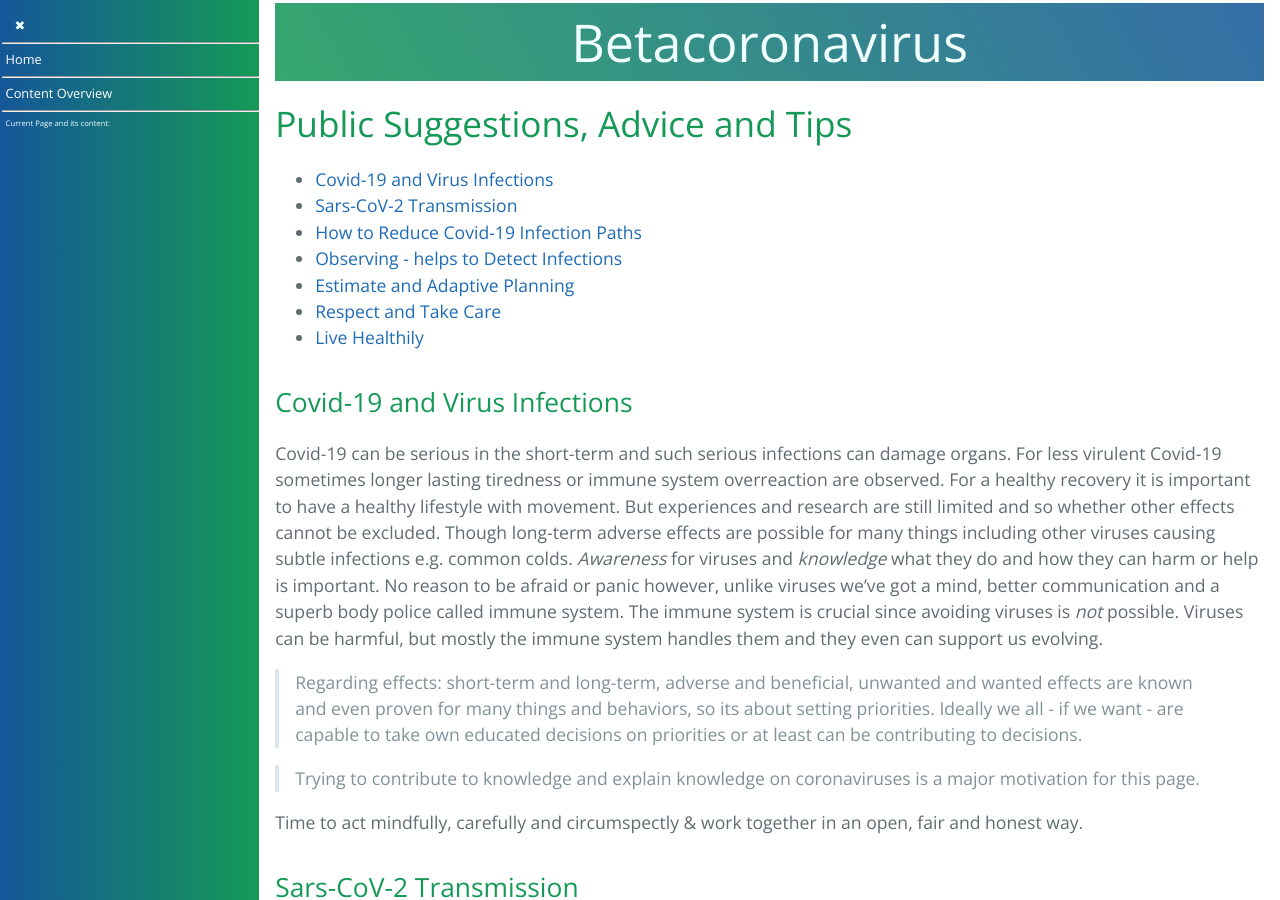
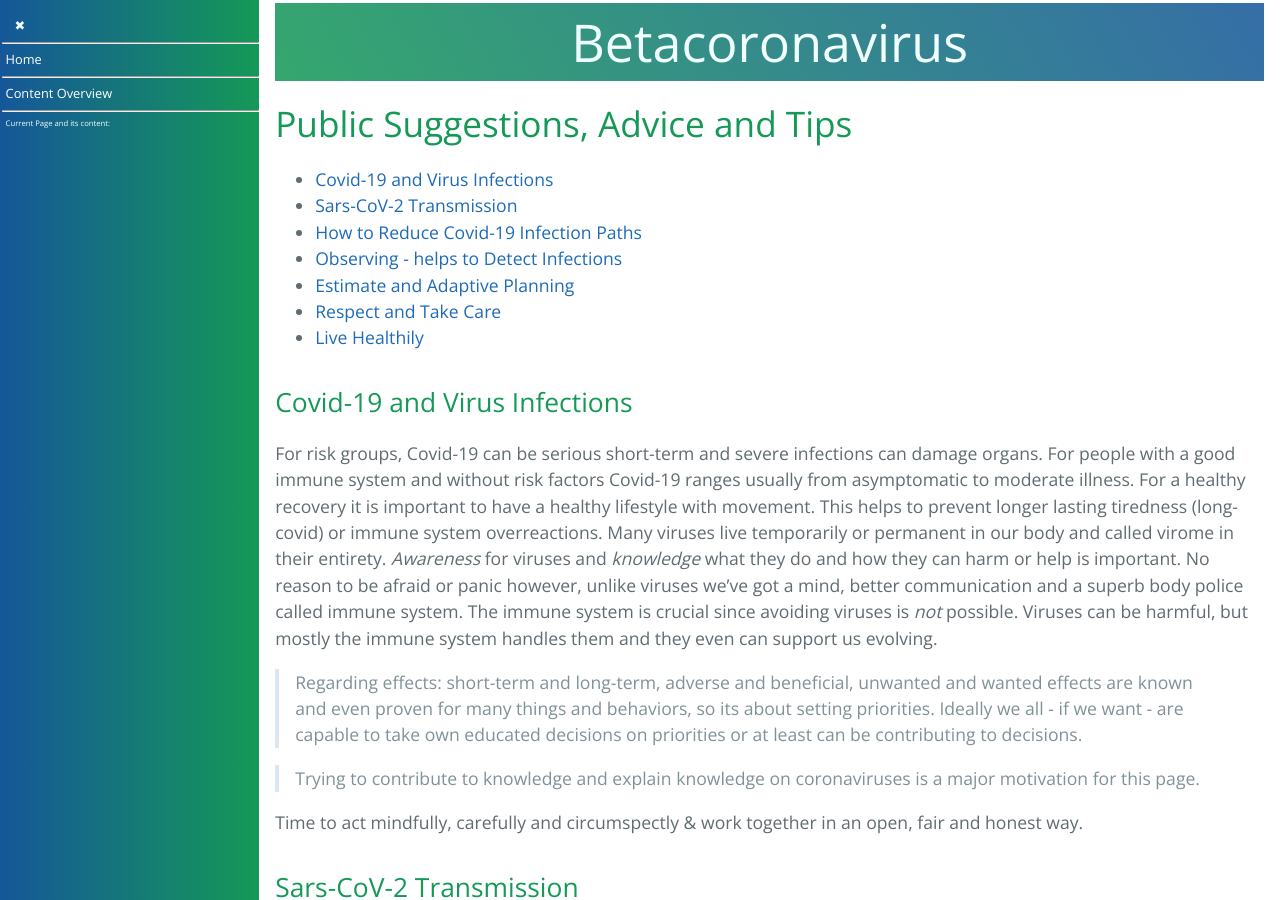
Before and after one commit to forestgrape/coronavirus, a Jekyll site: the page built from 1_introduction/suggestions.md, in a window 1280 px wide and 900 px high. Built offline with Jekyll 4.4.1, drawn with Linux system fonts in a browser that asks for light colours; our own code applies the rules of GitHub Pages for plain Markdown files.

Commit message:
formulations

```diff
--- a/1_introduction/suggestions.md
+++ b/1_introduction/suggestions.md
@@ -11,7 +11,8 @@
 
 
 ## Covid-19 and Virus Infections
-Covid-19 can be serious in the short-term and such serious infections can damage organs. For less virulent Covid-19 sometimes longer lasting tiredness or immune system overreaction are observed. For a healthy recovery it is important to have a healthy lifestyle with movement. But experiences and research are still limited and so whether other effects cannot be excluded. Though long-term adverse effects are possible for many things including other viruses causing subtle infections e.g. common colds. *Awareness* for viruses and *knowledge* what they do and how they can harm or help is important. No reason to be afraid or panic however, unlike viruses we've got a mind, better communication and a superb body police called immune system. The immune system is crucial since avoiding viruses is _not_ possible. Viruses can be harmful, but mostly the immune system handles them and they even can support us evolving.
+For risk groups, Covid-19 can be serious short-term and severe infections can damage organs. For people with a good immune system and without risk factors Covid-19 ranges usually from asymptomatic to moderate illness. For a healthy recovery it is important to have a healthy lifestyle with movement. This helps to prevent longer lasting tiredness (long-covid) or immune system overreactions.
+Many viruses live temporarily or permanent in our body and called virome in their entirety. *Awareness* for viruses and *knowledge* what they do and how they can harm or help is important. No reason to be afraid or panic however, unlike viruses we've got a mind, better communication and a superb body police called immune system. The immune system is crucial since avoiding viruses is _not_ possible. Viruses can be harmful, but mostly the immune system handles them and they even can support us evolving.
 
 > Regarding effects: short-term and long-term, adverse and beneficial, unwanted and wanted effects are known and even proven for many things and behaviors, so its about setting priorities. Ideally we all - if we want - are capable to take own educated decisions on priorities or at least can be contributing to decisions.
 
```
